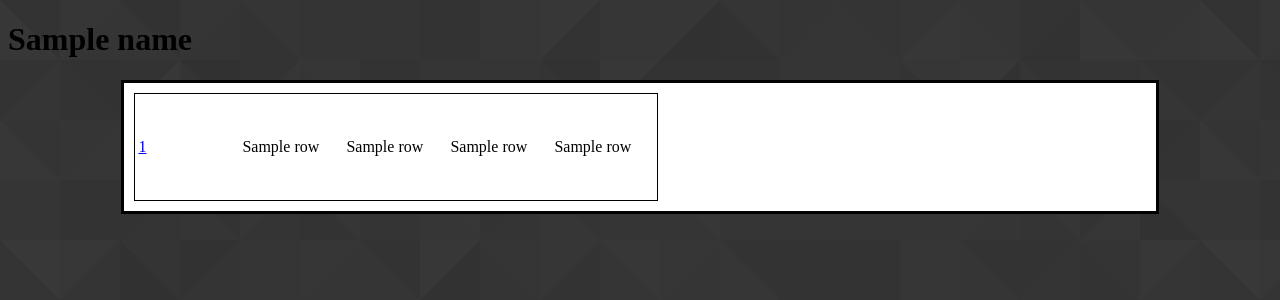
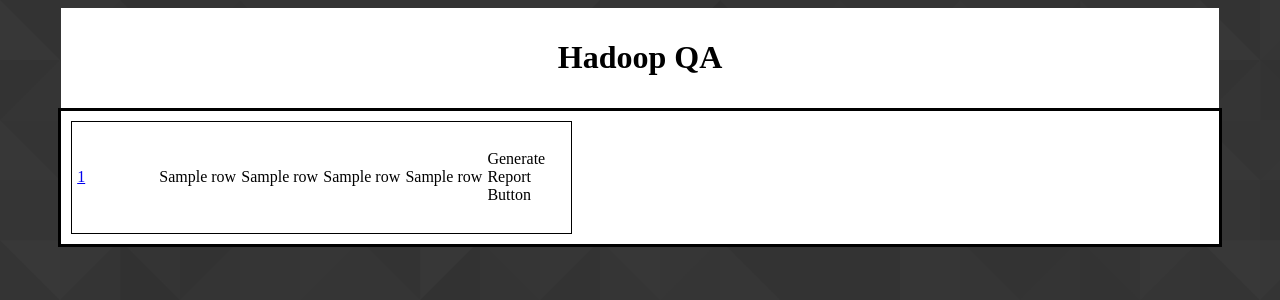
Before and after one commit to TheDataLeek/HadoopInspector, a Flask app: template server/templates/index.html in a window 1280 px wide. Shown: the top 300 px of the page. Run offline with Flask 2, Linux system fonts and the light colour scheme; the template is opened without the code that fills it: most values are stand-ins (such as "Sample title", 1, 10 or a date in 2020).

Commit message:
CSS changes

```diff
--- a/server/static/stylesheets/style.css
+++ b/server/static/stylesheets/style.css
@@ -12,10 +12,31 @@ td {
     height: 100px;
 }
 
+.header {
+    text-align: center;
+    width: 90%;
+    background: #FFFFFF;
+    margin: auto;
+    padding: 10px;
+}
+
 .page {
     background: #FFFFFF;
     margin: auto;
-    width: 80%;
+    width: 90%;
     border: 3px solid black;
     padding: 10px;
 }
+
+.page h1 {
+    text-align: center;
+}
+
+.page table tr {
+    display: inline;
+    float: none;
+}
+
+.page td {
+    width: 15%;
+}
--- a/server/templates/database.html
+++ b/server/templates/database.html
@@ -6,6 +6,7 @@
         <td><a href="{{ name }}/{{ row[0] }}">{{ row[0] }}</a></td>
         <td>{{ row[1] }}</td><td>{{ row[2] }}</td>
         <td>{{ row[3] }}</td><td>{{ row[4] }}</td>
+        <td>Generate Report Button</td>
     </tr>
     {% endfor %}
 </table>
--- a/server/templates/index.html
+++ b/server/templates/index.html
@@ -6,6 +6,7 @@
         <td><a href="/{{ row[0] }}">{{ row[0] }}</a></td>
         <td>{{ row[1] }}</td><td>{{ row[2] }}</td>
         <td>{{ row[3] }}</td><td>{{ row[4] }}</td>
+        <td>Generate Report Button</td>
     </tr>
     {% endfor %}
 </table>
--- a/server/templates/layout.html
+++ b/server/templates/layout.html
@@ -1,12 +1,10 @@
 <!doctype html>
 <head>
     <link rel="stylesheet" type="text/css" href="{{ url_for('static', filename='stylesheets/style.css') }}">
-    <h1>{{ name }}</h1>
 </head>
 <body>
-    <title>Hadoop QA</title>
     <div class="header">
-
+        <h1>Hadoop QA</h1>
     </div>
     <div class="page">
         {% block body %}
```
